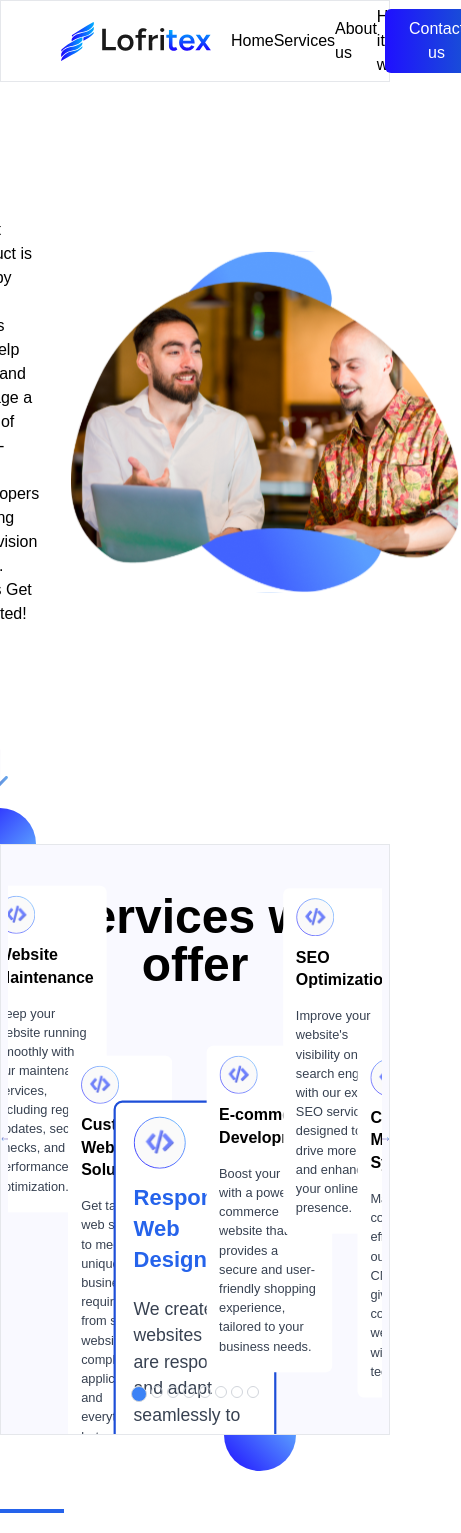
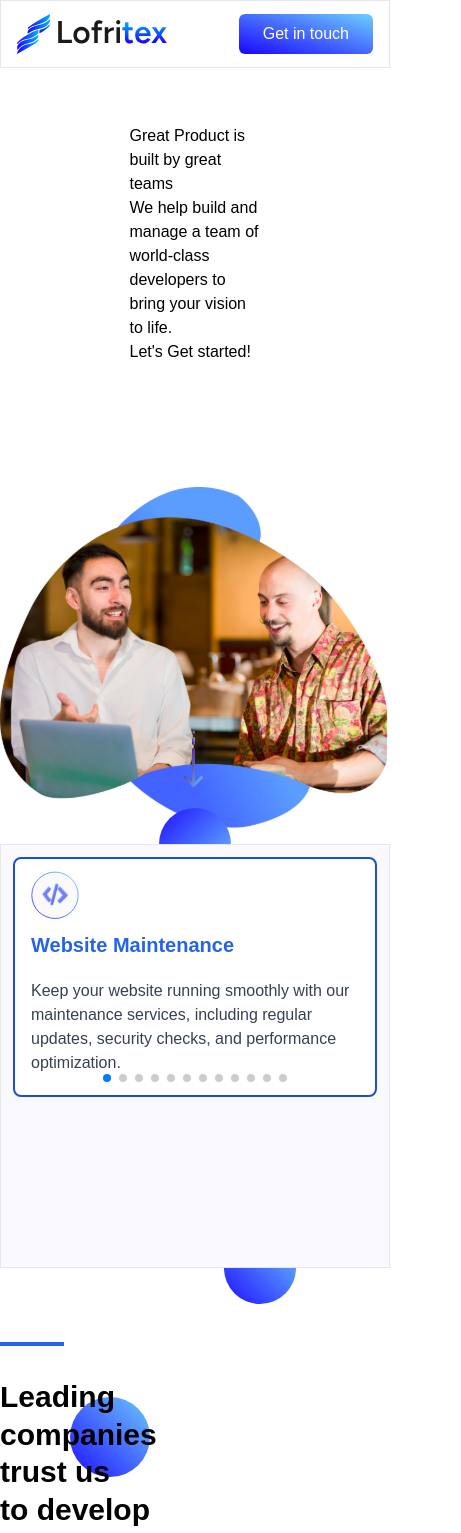
Before and after one commit to lofritex/company-website, a React (Vite) app: page / in a window 390 px wide. Shown: the top 1533 px of the page, 461 px wide, since content can reach past the window. Built offline with nearby package versions, Linux system fonts and the light colour scheme.

Commit message:
Add Swiper Carousel for mobile

```diff
--- a/package.json
+++ b/package.json
@@ -12,7 +12,8 @@
   "dependencies": {
     "react": "^18.3.1",
     "react-dom": "^18.3.1",
-    "react-router-dom": "^6.24.1"
+    "react-router-dom": "^6.24.1",
+    "swiper": "^11.1.8"
   },
   "devDependencies": {
     "@types/react": "^18.3.3",
--- a/src/Layouts/Navbar.jsx
+++ b/src/Layouts/Navbar.jsx
@@ -3,16 +3,16 @@ import Logo from "./Images/Logo.svg";
 
 export default function Navbar() {
   return (
-    <nav className="flex justify-between items-center w-full h-nav fixed bg-white z-50 p-10 border">
-      <img src={Logo} alt="Lofritex Logo" className="w-logo m-5" />
-      <span className="flex w-[50%] justify-around items-center">
-        <Link to="/home">Home</Link>
+    <nav className="flex justify-between items-center w-full h-nav fixed bg-white z-50 p-4 lg:p-10 border">
+      <img src={Logo} alt="Lofritex Logo" className="w-logo lg:m-5" />
+      <span className="hidden lg:flex w-half justify-around items-center">
+        <Link to="/">Home</Link>
         <Link to="/services">Services</Link>
         <Link to="/aboutus">About us</Link>
         <Link to="/aboutus">How it works</Link>
       </span>
-      <button className="px-6 py-2 bg-gradient-to-r from-[#1F10FF] to-[#1760cc] text-white rounded-md flex items-center justify-center">
-        Contact us
+      <button className="px-6 py-2 bg-gradient-to-tr from-[#1A05FF] to-[#6FCFFF] text-white rounded-md flex items-center justify-center">
+      Get in touch
       </button>
 
     </nav>
--- a/src/Pages/Components/Cards.jsx
+++ b/src/Pages/Components/Cards.jsx
@@ -1,7 +1,7 @@
 export default function Cards({ card, isActive }) {
   return (
     <div
-      className={`h-full w-cardWidth rounded-lg bg-white py-3 px-4 transition-transform duration-1000 ease-in-out ${isActive && "transition-all duration-1000 ease-in-out border-2 border-blue-700"} `}
+      className={`h-full w-full lg:w-cardWidth rounded-lg bg-white py-3 px-4 transition-transform duration-1000 ease-in-out ${isActive && "transition-colors duration-5000 ease-in-out border-2 border-blue-700"} `}
     >
       <img src={card.image} alt={card.title} className="h-12 w-12" />
       <h3 className={`"text-gradient my-3 text-left text-xl font-bold ${isActive && "transition duration-500 ease-in-out text-blue-600"}`}>
--- a/src/Pages/Components/Carousel.jsx
+++ b/src/Pages/Components/Carousel.jsx
@@ -1,6 +1,11 @@
 import { useState } from "react";
 import Cards from "./Cards";
 import Arrow from "../Images/Arrow.svg";
+
+import { Swiper, SwiperSlide } from "swiper/react";
+import "swiper/css";
+import "swiper/css/pagination";
+import { Pagination } from "swiper/modules";
 
 export default function Carousel({ data }) {
   const [currentIndex, setCurrentIndex] = useState(0);
@@ -21,7 +26,8 @@ export default function Carousel({ data }) {
   };
 
   return (
-    <div className="relative h-full w-full">
+    <>
+      <div className="relative hidden h-[70vh] w-full lg:block">
         <h1 className="absolute top-12 w-full text-center text-5xl font-bold">
           Services we offer
         </h1>
@@ -66,16 +72,43 @@ export default function Carousel({ data }) {
           className="absolute bottom-8 flex w-full justify-center gap-1"
         >
           {data.map((card, index) => {
-          if(index == 1 || index == 0 || index ==  cardCount -2 || index == cardCount -1 )
-            return ;
+            if (
+              index == 1 ||
+              index == 0 ||
+              index == cardCount - 2 ||
+              index == cardCount - 1
+            )
+              return;
             return (
               <div
                 key={card.title}
-              className={`ease-in-out" rounded-full border border-gray-300 transition-all duration-1000 ${currentIndex == index-2 ? "h-4 w-4 bg-blue-500" : "h-3 w-3"}`}
+                className={`ease-in-out" rounded-full border border-gray-300 transition-all duration-1000 ${currentIndex == index - 2 ? "h-4 w-4 bg-blue-500" : "h-3 w-3"}`}
               ></div>
             );
           })}
         </div>
       </div>
+      <div id="swiper" className="min-h-[50vh] w-full p-3 lg:hidden">
+        <Swiper
+          spaceBetween={50}
+          slidesPerView={1}
+          modules={[Pagination]}
+          centeredSlides={true}
+          pagination={{
+            enabled: true,
+          }}
+        >
+          {data.map((card, index) => {
+            return (
+              <div key={card.title} className="w-full">
+                <SwiperSlide>
+                  {({ isActive }) => <Cards card={card} isActive={isActive} />}
+                </SwiperSlide>
+              </div>
+            );
+          })}
+        </Swiper>
+      </div>
+    </>
   );
 }
--- a/src/Pages/Sections/Hero.jsx
+++ b/src/Pages/Sections/Hero.jsx
@@ -3,9 +3,9 @@ import ArrowCircle from "../Images/ArrowCircle.svg";
 
 export default function Hero() {
   return (
-    <section className="w-full h-screen bg-primary flex justify-center items-center">
-      <div className="w-half h-full flex flex-col justify-center items-center relative">
-        <div className="p-8 sm:flex sm:flex-col">
+    <section className="w-full h-screen bg-primary flex flex-col lg:flex-row justify-center items-center relative">
+      <div className="w-half h-full flex flex-col justify-center items-center ">
+        <div className="p-8 ">
           <h1>Great Product is built by great teams</h1>
           <h3>
             We help build and manage a team of world-class developers to bring
@@ -15,7 +15,7 @@ export default function Hero() {
         </div>
         <img src={ArrowCircle} alt=" " className="absolute bottom-0" />
       </div>
-      <img src={heroImage} alt="" className="h-pic" />
+      <img src={heroImage} alt="" className="h-pic mb-4" />
     </section>
   );
 }
--- a/src/Pages/Sections/Services.jsx
+++ b/src/Pages/Sections/Services.jsx
@@ -1,5 +1,6 @@
 import Carousel from "../Components/Carousel";
 import WebDevIcon from "../Images/WebDevIcon.svg";
+
 
 export default function Services() {
   const data = [
@@ -77,8 +78,13 @@ export default function Services() {
     },
   ];
 
+
+
+
+
+
   return (
-    <section className="h-[70vh] w-full overflow-hidden border bg-secondary">
+    <section className=" w-full overflow-hidden border bg-secondary">
       <Carousel data={data} />
     </section>
   );
--- a/src/Pages/ServicesPage.jsx
+++ b/src/Pages/ServicesPage.jsx
@@ -1,8 +1,7 @@
+import React from 'react'
 
 export default function ServicesPage() {
   return (
-    <section className="w-full h-screen">
-
-    </section>
+    <div>ServicesPage</div>
   )
 }
```
Also changed, not shown: src/index.css (line endings or trailing spaces), 1 other file (tests, documents, lock files or other folders). Lines whose indentation alone changed are shown as unchanged.
